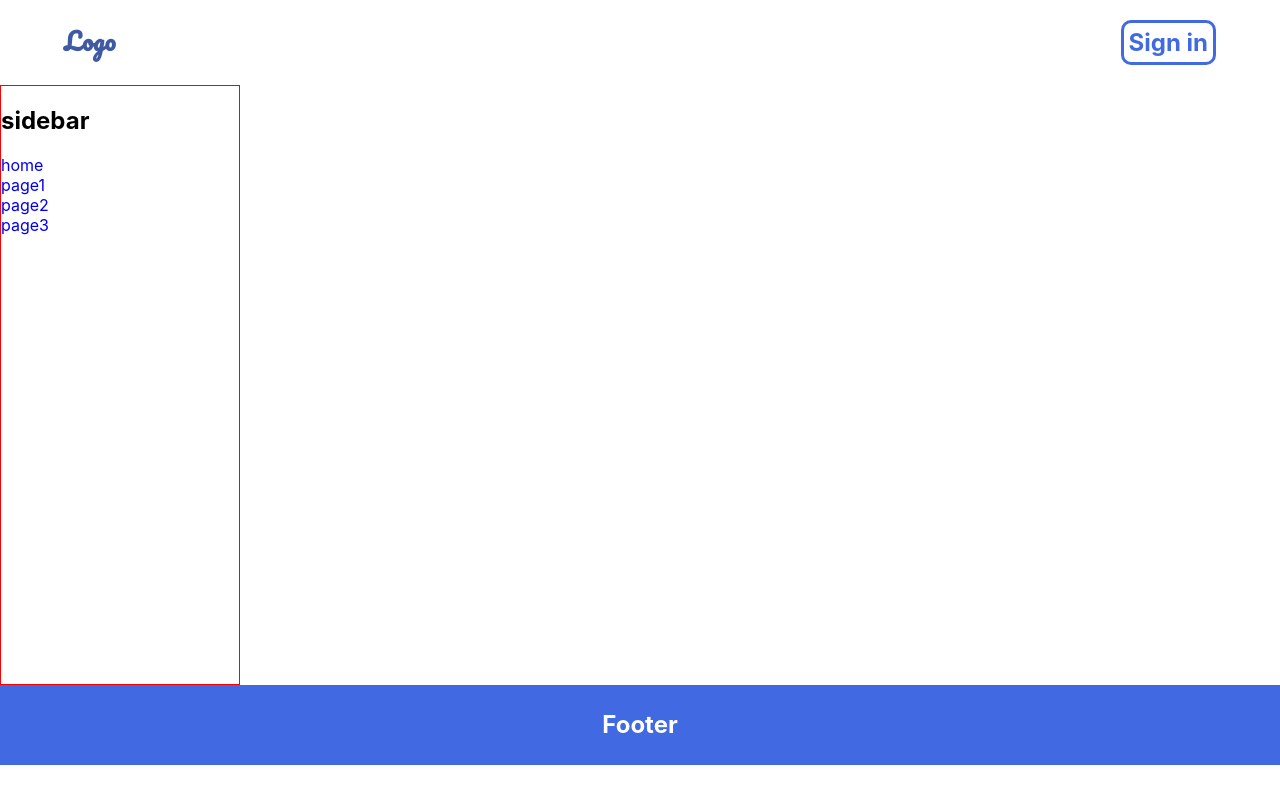
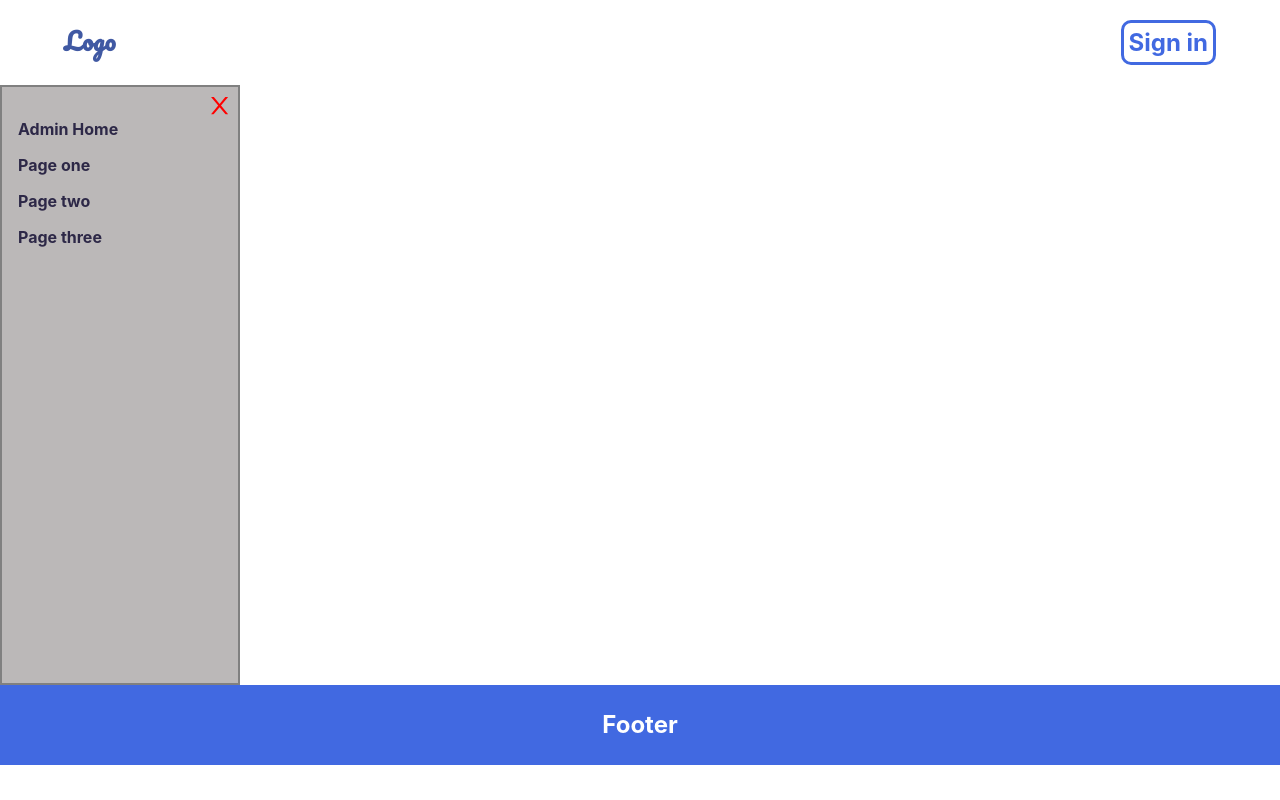
Before and after one commit to Abhijith-TA/todo, a React (Create React App) app: page /admin/1 in a window 1280 px wide. Built offline with nearby package versions, Linux system fonts and the light colour scheme.

Commit message:
styling added

```diff
--- a/src/NewProject/components/adminPage.js
+++ b/src/NewProject/components/adminPage.js
@@ -1,10 +1,11 @@
-import React from 'react'
+import React, {useState} from 'react'
 import {useParams} from 'react-router-dom'
 import Sidebar from './sidebar';
 import AdminHome from './adminHome';
 import AdminPage1 from './adminPage1';
 import AdminPage2 from './adminPage2';
 import AdminPage3 from './adminPage3';
+import { AiOutlineMenu } from "react-icons/ai";
 
 import {
     BrowserRouter as Router,
@@ -14,10 +15,19 @@ import {
 
 function AdminPage() {
     const {name}=useParams();
+    const [sidebarFlag,setSidebarFlag]=useState(true);
+    const [menuFlag,setMenuFlag]=useState(false);
+
+    const handleMenu = ()=>{
+        setSidebarFlag(true);
+        setMenuFlag(false);
+    }
+
     return (
-        <div className="admin">
+        <div className={`admin ${!sidebarFlag&&'hide-sidebar'}`}>
             <Router>
-                <Sidebar />
+                <Sidebar setSidebarFlag={setSidebarFlag} setMenuFlag={setMenuFlag}/>
+                <AiOutlineMenu className={`menu-btn ${menuFlag&&'show-menu-btn'}`} onClick={handleMenu}/>
                 <Switch>
                     <Route exact path='/admin/Abhi/'>
                         <AdminHome name={name}/>
--- a/src/NewProject/components/navBarHome.js
+++ b/src/NewProject/components/navBarHome.js
@@ -1,13 +1,23 @@
 import React, {useState} from 'react'
 import { Link } from 'react-router-dom'
 
+
 function NavBar() {
-  const [signInFlag,setSignInFlag] =useState(true);
+
+  let flag=null;
+  if(localStorage.getItem('loginFlag')){
+    flag=localStorage.getItem('loginFlag');
+  }
+  else{
+    flag = false;
+  }
+
+  const [signInFlag,setSignInFlag] =useState(flag);
 
     return (
         <nav className='nav-bar'>
-          <Link to='/' onClick={()=>setSignInFlag(true)}><h1 className='logo'>Logo</h1></Link>
-          {signInFlag&&<Link to='/sign-in' onClick={()=>setSignInFlag(false)}><h1 className='btn-sign-in'>Sign in</h1></Link>}
+          <Link to='/' onClick={()=>setSignInFlag(false)}><h1 className='logo'>Logo</h1></Link>
+          {!signInFlag&&<Link to='/sign-in' onClick={()=>setSignInFlag(true)}><h1 className='btn-sign-in'>Sign in</h1></Link>}
         </nav>
     )
 }
--- a/src/NewProject/components/sidebar.js
+++ b/src/NewProject/components/sidebar.js
@@ -1,14 +1,22 @@
 import React from 'react'
 import {Link} from 'react-router-dom'
+import { AiOutlineClose } from "react-icons/ai";
 
-function Sidebar() {
+function Sidebar({setSidebarFlag,setMenuFlag}) {
+
+    const handleClose = () =>{
+        setSidebarFlag(false);
+        setMenuFlag(true);
+    }
+
     return (
         <aside className="sidebar">
-            <h1>sidebar</h1>
-            <Link to='/admin/Abhi/'>home</Link>
-            <Link to='/admin/Abhi/page1'>page1</Link>
-            <Link to='/admin/Abhi/page2'>page2</Link>
-            <Link to='/admin/Abhi/page3'>page3</Link>
+            {/* <h1>sidebar</h1> */}
+            <AiOutlineClose className='sidebar-close-btn' onClick={handleClose}/>
+            <Link to='/admin/Abhi/' className='sidebar-link'>Admin Home</Link>
+            <Link to='/admin/Abhi/page1' className='sidebar-link'>Page one</Link>
+            <Link to='/admin/Abhi/page2' className='sidebar-link'>Page two</Link>
+            <Link to='/admin/Abhi/page3' className='sidebar-link'>Page three</Link>
         </aside>
     )
 }
--- a/src/newProject.css
+++ b/src/newProject.css
@@ -112,6 +112,7 @@ input {
 .slide {
   /* border: 1px solid red; */
   /* background-color: gray; */
+  color: rgb(27, 26, 26);
   width: 100%;
   height: 70vh;
   display: flex;
@@ -156,11 +157,59 @@ input {
 .admin {
   height: 75vh;
   width: 100%;
-  margin: 0 auto;
   display: flex;
+  transition: all 0.3s linear;
+  /* transform: translate(-15rem); */
+}
+
+.hide-sidebar {
+  transform: translate(-15rem);
 }
 
 .sidebar {
-  border: 1px solid red;
+  /* border: 1px solid red; */
   width: 15rem;
+  text-align: left;
+  margin-right: 2rem;
+  padding-top: 2em;
+  background-color: rgb(187, 184, 184);
+  border: 2px solid gray;
+  position: relative;
 }
+
+.sidebar-link {
+  color: rgb(45, 40, 71);
+  font-weight: 700;
+  margin-bottom: 1em;
+  margin-left: 1em;
+  /* border: 1px solid red; */
+}
+
+.sidebar-link:hover {
+  background-color: rgb(136, 156, 218);
+  color: white;
+}
+
+.sidebar-close-btn {
+  color: red;
+  /* border: 1px solid red; */
+  position: absolute;
+  right: 5px;
+  top: 5px;
+  font-size: 1.7rem;
+}
+
+.sidebar-close-btn:hover {
+  transform: scale(1.3);
+}
+
+.menu-btn {
+  margin-right: 2rem;
+  margin-top: 5px;
+  font-size: 2rem;
+  display: none;
+}
+
+.show-menu-btn {
+  display: block;
+}
```
